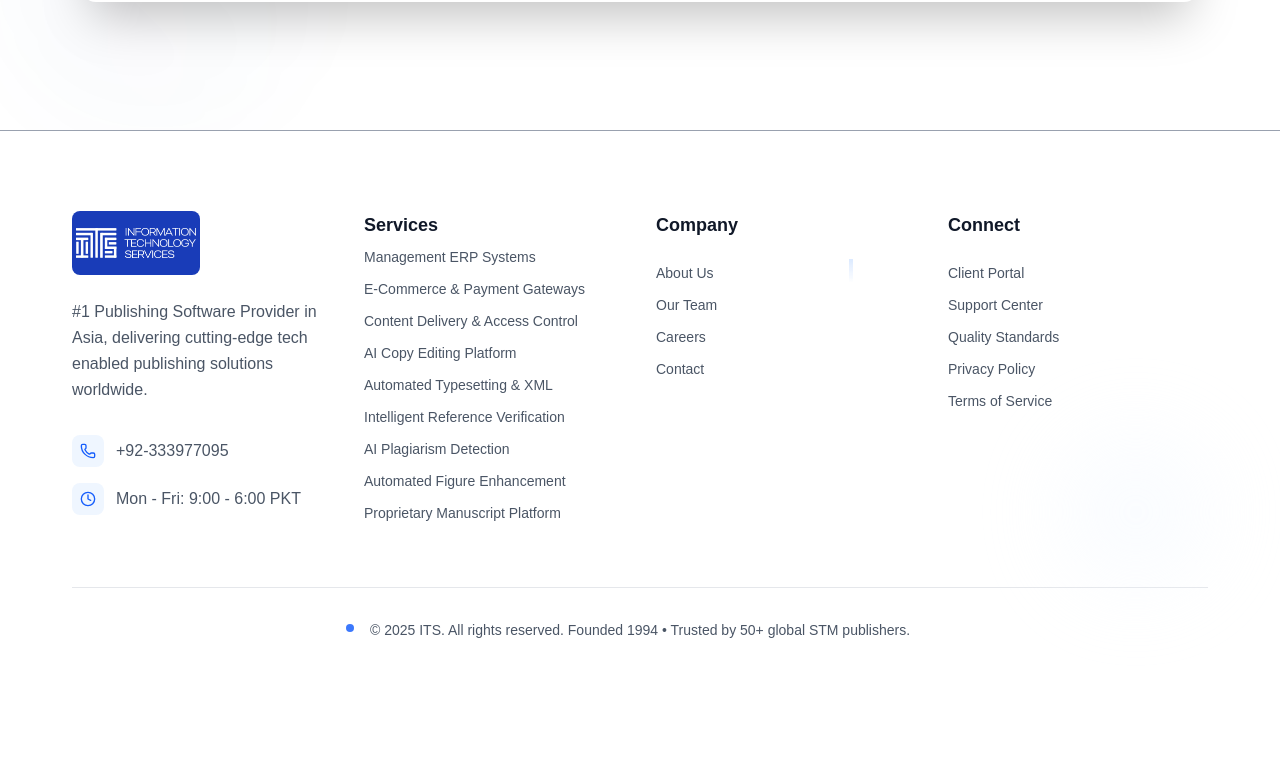
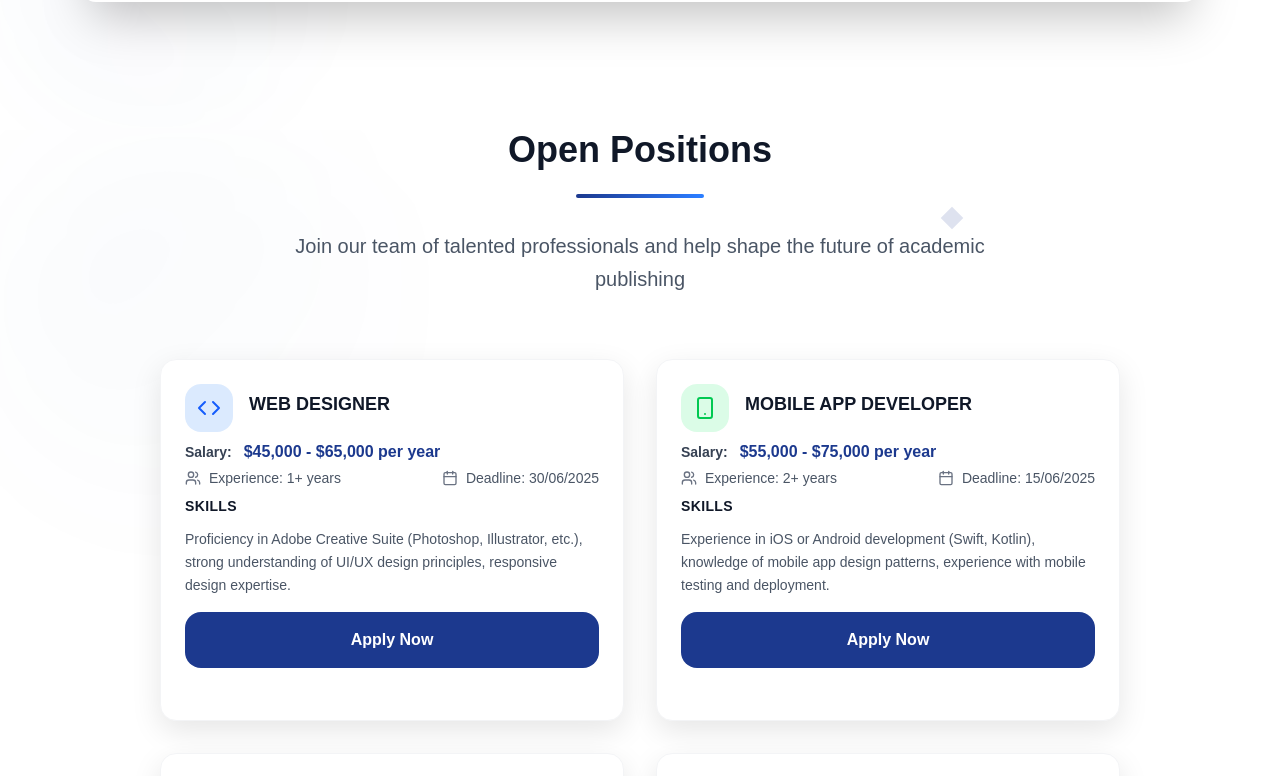
Before and after one commit to ali-haider-dev/information-technology-services, a Next.js app: page /careers in a window 1280 px wide. Shown: the part 542-1318 px from the top of the page. Before the commit the page ends 1214 px from the top, so only its background shows below. Built offline with nearby package versions, Linux system fonts and the light colour scheme.

Commit message:
careers page completed

```diff
--- a/src/app/careers/OpenPosition.jsx
+++ b/src/app/careers/OpenPosition.jsx
@@ -1,6 +1,13 @@
 "use client";
 import { motion } from "framer-motion";
-import { Code, Smartphone, TrendingUp, Users, Calendar, MapPin } from "lucide-react";
+import {
+  Code,
+  Smartphone,
+  TrendingUp,
+  Users,
+  Calendar,
+  MapPin,
+} from "lucide-react";
 
 const OpenPositions = () => {
   const positions = [
@@ -11,9 +18,11 @@ const OpenPositions = () => {
       salary: "$45,000 - $65,000 per year",
       experience: "1+ years",
       deadline: "30/06/2025",
-      skills: "Proficiency in Adobe Creative Suite (Photoshop, Illustrator, etc.), strong understanding of UI/UX design principles, responsive design expertise.",
+      skills:
+        "Proficiency in Adobe Creative Suite (Photoshop, Illustrator, etc.), strong understanding of UI/UX design principles, responsive design expertise.",
       iconColor: "text-blue-600",
-      iconBg: "bg-blue-100"
+      iconBg: "bg-blue-100",
+      accentBg: "bg-blue-600",
     },
     {
       id: 2,
@@ -22,9 +31,11 @@ const OpenPositions = () => {
       salary: "$55,000 - $75,000 per year",
       experience: "2+ years",
       deadline: "15/06/2025",
-      skills: "Experience in iOS or Android development (Swift, Kotlin), knowledge of mobile app design patterns, experience with mobile testing and deployment.",
-      iconColor: "text-green-600",
-      iconBg: "bg-green-100"
+      skills:
+        "Experience in iOS or Android development (Swift, Kotlin), knowledge of mobile app design patterns, experience with mobile testing and deployment.",
+      iconColor: "text-green-500",
+      iconBg: "bg-green-100",
+      accentBg: "bg-green-600",
     },
     {
       id: 3,
@@ -33,9 +44,11 @@ const OpenPositions = () => {
       salary: "$40,000 - $55,000 per year",
       experience: "2+ years",
       deadline: "20/11/2025",
-      skills: "Proficiency in SEO, SEM, and social media marketing, experience with analytics tools (Google Analytics, etc.), content marketing and copywriting skills.",
-      iconColor: "text-purple-600",
-      iconBg: "bg-purple-100"
+      skills:
+        "Proficiency in SEO, SEM, and social media marketing, experience with analytics tools (Google Analytics, etc.), content marketing and copywriting skills.",
+      iconColor: "text-purple-500",
+      iconBg: "bg-purple-100",
+      accentBg: "bg-purple-600",
     },
     {
       id: 4,
@@ -44,10 +57,12 @@ const OpenPositions = () => {
       salary: "$60,000 - $80,000 per year",
       experience: "3+ years",
       deadline: "05/07/2025",
-      skills: "Strong organizational and communication skills, ability to manage project timelines and resources, experience in Agile project management methodologies.",
+      skills:
+        "Strong organizational and communication skills, ability to manage project timelines and resources, experience in Agile project management methodologies.",
       iconColor: "text-orange-600",
-      iconBg: "bg-orange-100"
-    }
+      iconBg: "bg-orange-100",
+      accentBg: "bg-orange-400",
+    },
   ];
 
   const headerVariants = {
@@ -57,9 +72,9 @@ const OpenPositions = () => {
       y: 0,
       transition: {
         duration: 0.8,
-        ease: "easeOut"
-      }
-    }
+        ease: "easeInOut",
+      },
+    },
   };
 
   const containerVariants = {
@@ -67,17 +82,17 @@ const OpenPositions = () => {
     visible: {
       opacity: 1,
       transition: {
-        staggerChildren: 0.15,
-        delayChildren: 0.3
-      }
-    }
+        staggerChildren: 0.05,
+        delayChildren: 0.1,
+      },
+    },
   };
 
   const cardVariants = {
     hidden: {
       opacity: 0,
       y: 50,
-      scale: 0.95
+      scale: 0.95,
     },
     visible: {
       opacity: 1,
@@ -85,20 +100,23 @@ const OpenPositions = () => {
       scale: 1,
       transition: {
         duration: 0.6,
-        ease: "easeOut"
-      }
-    }
+        ease: "easeInOut",
+      },
+    },
   };
 
   return (
-    <section className="relative w-full px-6 py-20 lg:px-20 lg:py-32 bg-white overflow-hidden">
+    <section className="relative w-full px-6 pb-10 lg:px-40  bg-white overflow-hidden">
       {/* Background decorative elements */}
       <div className="absolute top-0 left-0 w-96 h-96 bg-gradient-to-br from-[#1c398e]/3 to-transparent rounded-full blur-3xl"></div>
       <div className="absolute bottom-0 right-0 w-80 h-80 bg-gradient-to-tl from-[#1c398e]/5 to-transparent rounded-full blur-2xl"></div>
 
       {/* Floating geometric shapes */}
       <div className="absolute top-20 right-1/4 w-4 h-4 bg-[#1c398e]/15 rotate-45 animate-pulse"></div>
-      <div className="absolute bottom-1/4 left-1/5 w-6 h-6 border-2 border-[#1c398e]/20 rounded-full animate-bounce" style={{ animationDelay: '1s' }}></div>
+      <div
+        className="absolute bottom-1/4 left-1/5 w-6 h-6 border-2 border-[#1c398e]/20 rounded-full animate-bounce"
+        style={{ animationDelay: "1s" }}
+      ></div>
 
       <div className="relative max-w-7xl mx-auto">
         {/* Header */}
@@ -106,15 +124,16 @@ const OpenPositions = () => {
           className="text-center mb-16"
           initial="hidden"
           whileInView="visible"
-          viewport={{ once: false, amount: 0.3 }}
+          viewport={{ once: false, amount: 0.1 }}
           variants={headerVariants}
         >
-          <h2 className="text-4xl lg:text-5xl font-bold text-gray-900 mb-6">
+          <h2 className="text-3xl lg:text-4xl font-bold text-gray-900 mb-6">
             Open Positions
           </h2>
           <div className="w-32 h-1 bg-gradient-to-r from-[#1c398e] to-blue-500 rounded-full mx-auto mb-8"></div>
           <p className="text-xl text-gray-600 max-w-3xl mx-auto leading-relaxed">
-            Join our team of talented professionals and help shape the future of academic publishing
+            Join our team of talented professionals and help shape the future of
+            academic publishing
           </p>
         </motion.div>
 
@@ -136,52 +155,68 @@ const OpenPositions = () => {
                   y: -10,
                   scale: 1.02,
                   boxShadow: "0 25px 50px rgba(28, 57, 142, 0.15)",
-                  transition: { duration: 0.3, ease: "easeInOut" }
+                  transition: { duration: 0.3, ease: "easeInOut" },
                 }}
-                className="group bg-white rounded-3xl border border-gray-100 p-8 shadow-lg hover:shadow-2xl transition-all duration-300 cursor-pointer"
+                className="group max-w-lg mx-auto bg-white rounded-2xl border border-gray-100 px-6 py-6 shadow-md hover:shadow-xl transition-all duration-300 cursor-pointer"
                 style={{
-                  boxShadow: "0 10px 30px rgba(0, 0, 0, 0.1)"
+                  boxShadow: "0 10px 30px rgba(0, 0, 0, 0.1)",
                 }}
               >
                 {/* Header */}
-                <div className="flex items-start gap-4 mb-6">
+                <div className="flex gap-4 mb-2 items-center">
                   <motion.div
-                    className={`flex-shrink-0 w-16 h-16 ${position.iconBg} rounded-2xl flex items-center justify-center group-hover:scale-110 transition-transform duration-300`}
-                    whileHover={{ rotate: 5 }}
+                    className={`flex-shrink-0 w-12 h-12 ${position.iconBg} rounded-2xl flex items-center justify-center group-hover:scale-110 transition-transform duration-300`}
+                    whileHover={{ rotate: 360 }}
                   >
-                    <IconComponent className={`w-8 h-8 ${position.iconColor}`} />
+                    <IconComponent
+                      className={`w-6 h-6 ${position.iconColor}`}
+                    />
                   </motion.div>
-                  <div className="flex-1">
-                    <h3 className="text-2xl font-bold text-gray-900 mb-2 group-hover:text-[#1c398e] transition-colors duration-300">
+                  <div className="flex-1 items-center">
+                    <h3 className="text-lg font-bold text-gray-900 mb-2 group-hover:text-[#1c398e] transition-colors duration-300">
                       {position.title}
                     </h3>
                   </div>
                 </div>
 
                 {/* Job Details */}
-                <div className="space-y-4 mb-6">
+                <div className="space-y-1 mb-2">
                   {/* Salary */}
                   <div className="flex items-center gap-3">
-                    <span className="font-semibold text-gray-700 text-sm">Salary:</span>
-                    <span className="text-[#1c398e] font-bold">{position.salary}</span>
+                    <span className="font-semibold text-gray-700 text-sm">
+                      Salary:
+                    </span>
+                    <span className="text-[#1c398e] font-bold">
+                      {position.salary}
+                    </span>
                   </div>
 
                   {/* Experience & Deadline */}
                   <div className="flex items-center justify-between">
                     <div className="flex items-center gap-2">
                       <Users className="w-4 h-4 text-gray-500" />
-                      <span className="text-sm text-gray-600">Experience: <span className="font-medium">{position.experience}</span></span>
+                      <span className="text-sm text-gray-600">
+                        Experience:{" "}
+                        <span className="font-medium">
+                          {position.experience}
+                        </span>
+                      </span>
                     </div>
                     <div className="flex items-center gap-2">
                       <Calendar className="w-4 h-4 text-gray-500" />
-                      <span className="text-sm text-gray-600">Deadline: <span className="font-medium">{position.deadline}</span></span>
+                      <span className="text-sm text-gray-600">
+                        Deadline:{" "}
+                        <span className="font-medium">{position.deadline}</span>
+                      </span>
                     </div>
                   </div>
                 </div>
 
                 {/* Skills */}
-                <div className="mb-8">
-                  <h4 className="font-semibold text-gray-900 mb-3 text-sm uppercase tracking-wide">Skills</h4>
+                <div className="mb-4">
+                  <h4 className="font-semibold text-gray-900 mb-3 text-sm uppercase tracking-wide">
+                    Skills
+                  </h4>
                   <p className="text-gray-600 text-sm leading-relaxed group-hover:text-gray-700 transition-colors duration-300">
                     {position.skills}
                   </p>
@@ -191,14 +226,14 @@ const OpenPositions = () => {
                 <motion.button
                   className="w-full bg-[#1c398e] hover:bg-[#1c398e]/90 text-white font-semibold py-4 px-6 rounded-2xl transition-all duration-300 group-hover:shadow-lg"
                   whileHover={{ scale: 1.02 }}
-                  whileTap={{ scale: 0.98 }}
+                  whileTap={{ scale: 0.9 }}
                 >
                   Apply Now
                 </motion.button>
 
                 {/* Bottom accent line */}
                 <motion.div
-                  className={`w-0 h-1 ${position.iconColor.replace('text-', 'bg-')} rounded-full mx-auto mt-6 group-hover:w-24 transition-all duration-500 ease-out`}
+                  className={`w-0 h-1 ${position.accentBg} rounded-full mx-auto mt-6 group-hover:w-24 transition-all duration-500 ease-out`}
                 ></motion.div>
               </motion.div>
             );
@@ -215,7 +250,9 @@ const OpenPositions = () => {
         >
           <div className="inline-flex items-center px-6 py-3 bg-gray-50 rounded-full">
             <div className="w-2 h-2 bg-[#1c398e] rounded-full mr-3 animate-pulse"></div>
-            <span className="text-gray-700 font-medium">Don't see your role? Send us your resume anyway!</span>
+            <span className="text-gray-700 font-medium">
+              Don't see your role? Send us your resume anyway!
+            </span>
           </div>
         </motion.div>
       </div>
--- a/src/app/careers/page.jsx
+++ b/src/app/careers/page.jsx
@@ -1,10 +1,12 @@
 import CareersSection from '../..//sections/CareersSection'
 import React from 'react'
+import OpenPositions from './OpenPosition'
 
 const CareersPage = () => {
   return (
     <>
     <CareersSection/>
+    <OpenPositions/>
     </>
   )
 }
```
